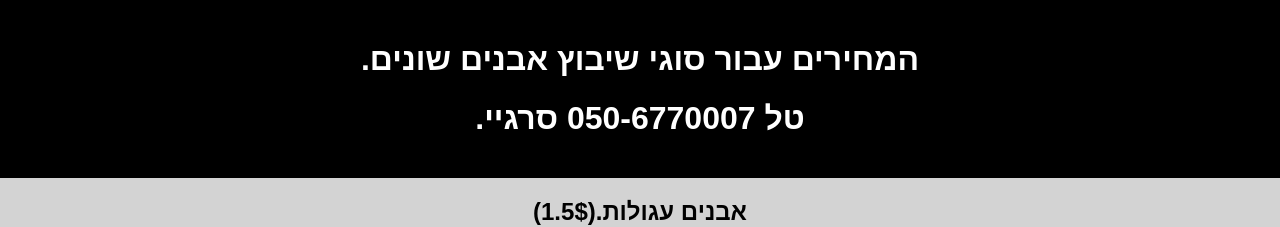
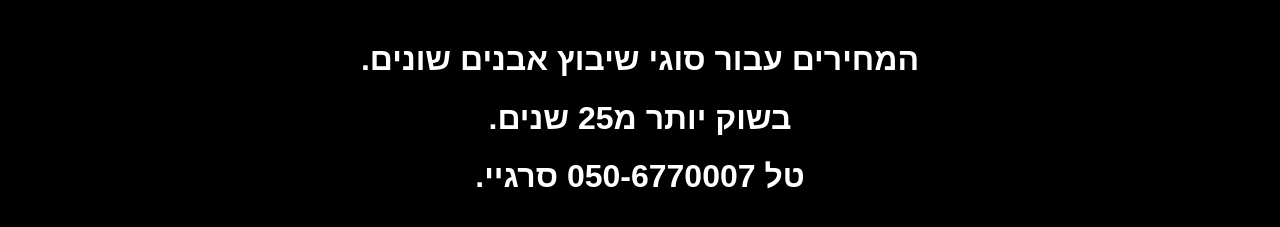
Before and after one commit to Nikompany/Sergey-Nikolaev, a plain HTML site: page index.html in a window 1280 px wide. Shown: the top 227 px of the page. Drawn offline with Linux system fonts and the light colour scheme.

Commit message:
Update index.html

```diff
--- a/index.html
+++ b/index.html
@@ -9,6 +9,7 @@
 <body>
     <header>
         <h1>המחירים עבור סוגי שיבוץ אבנים שונים.</h1>
+        <h1>בשוק יותר מ25 שנים.</h1>
         <h1>טל 050-6770007 סרגיי.</h1>
 
     </header>
```
